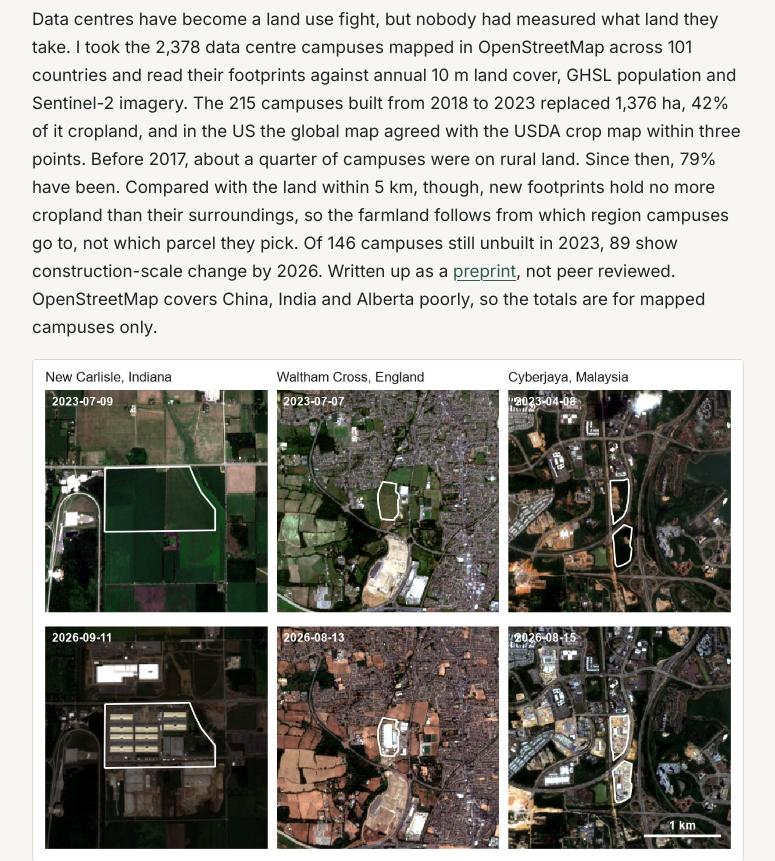
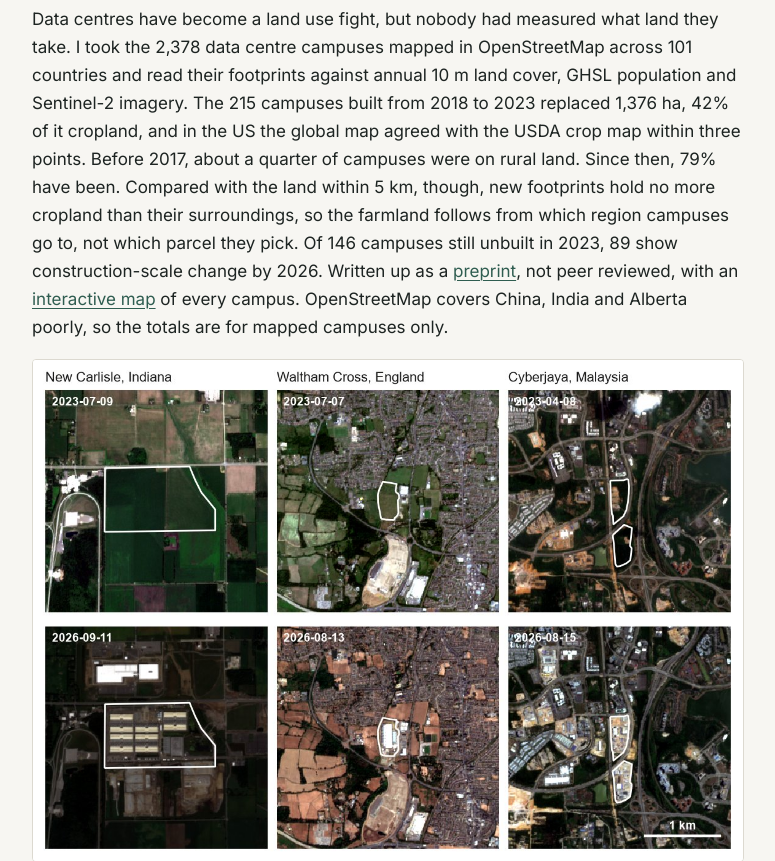
Before and after one commit to YaniceZ/YaniceZ.github.io, a plain HTML site: page index.html in a window 1280 px wide. Shown: the part 1424-2285 px from the top of the page, without its empty margins (252-1027 px from the left). Drawn offline with Linux system fonts and the light colour scheme.

Commit message:
Link the datacenter-land project page

```diff
--- a/index.html
+++ b/index.html
@@ -68,7 +68,7 @@
           <h3><a href="https://github.com/YaniceZ/datacenter-land">datacenter-land</a></h3>
           <span class="when">Python</span>
         </div>
-        <p>Data centres have become a land use fight, but nobody had measured what land they take. I took the 2,378 data centre campuses mapped in OpenStreetMap across 101 countries and read their footprints against annual 10 m land cover, GHSL population and Sentinel-2 imagery. The 215 campuses built from 2018 to 2023 replaced 1,376 ha, 42% of it cropland, and in the US the global map agreed with the USDA crop map within three points. Before 2017, about a quarter of campuses were on rural land. Since then, 79% have been. Compared with the land within 5 km, though, new footprints hold no more cropland than their surroundings, so the farmland follows from which region campuses go to, not which parcel they pick. Of 146 campuses still unbuilt in 2023, 89 show construction-scale change by 2026. Written up as a <a href="https://github.com/YaniceZ/datacenter-land/blob/main/paper/manuscript.md">preprint</a>, not peer reviewed. OpenStreetMap covers China, India and Alberta poorly, so the totals are for mapped campuses only.</p>
+        <p>Data centres have become a land use fight, but nobody had measured what land they take. I took the 2,378 data centre campuses mapped in OpenStreetMap across 101 countries and read their footprints against annual 10 m land cover, GHSL population and Sentinel-2 imagery. The 215 campuses built from 2018 to 2023 replaced 1,376 ha, 42% of it cropland, and in the US the global map agreed with the USDA crop map within three points. Before 2017, about a quarter of campuses were on rural land. Since then, 79% have been. Compared with the land within 5 km, though, new footprints hold no more cropland than their surroundings, so the farmland follows from which region campuses go to, not which parcel they pick. Of 146 campuses still unbuilt in 2023, 89 show construction-scale change by 2026. Written up as a <a href="https://github.com/YaniceZ/datacenter-land/blob/main/paper/manuscript.md">preprint</a>, not peer reviewed, with an <a href="https://yanicez.github.io/datacenter-land/">interactive map</a> of every campus. OpenStreetMap covers China, India and Alberta poorly, so the totals are for mapped campuses only.</p>
         <figure>
           <img src="images/datacenter-land.jpg" alt="Six Sentinel-2 images: three data centre sites in Indiana, England and Malaysia, each shown in 2023 before construction and in 2026 after, with the campus outline in white" width="1156" height="816" loading="lazy">
           <figcaption>Three campuses from 2023 to 2026: an Indiana field, a grass field north of London, and a site in Cyberjaya.</figcaption>
```
